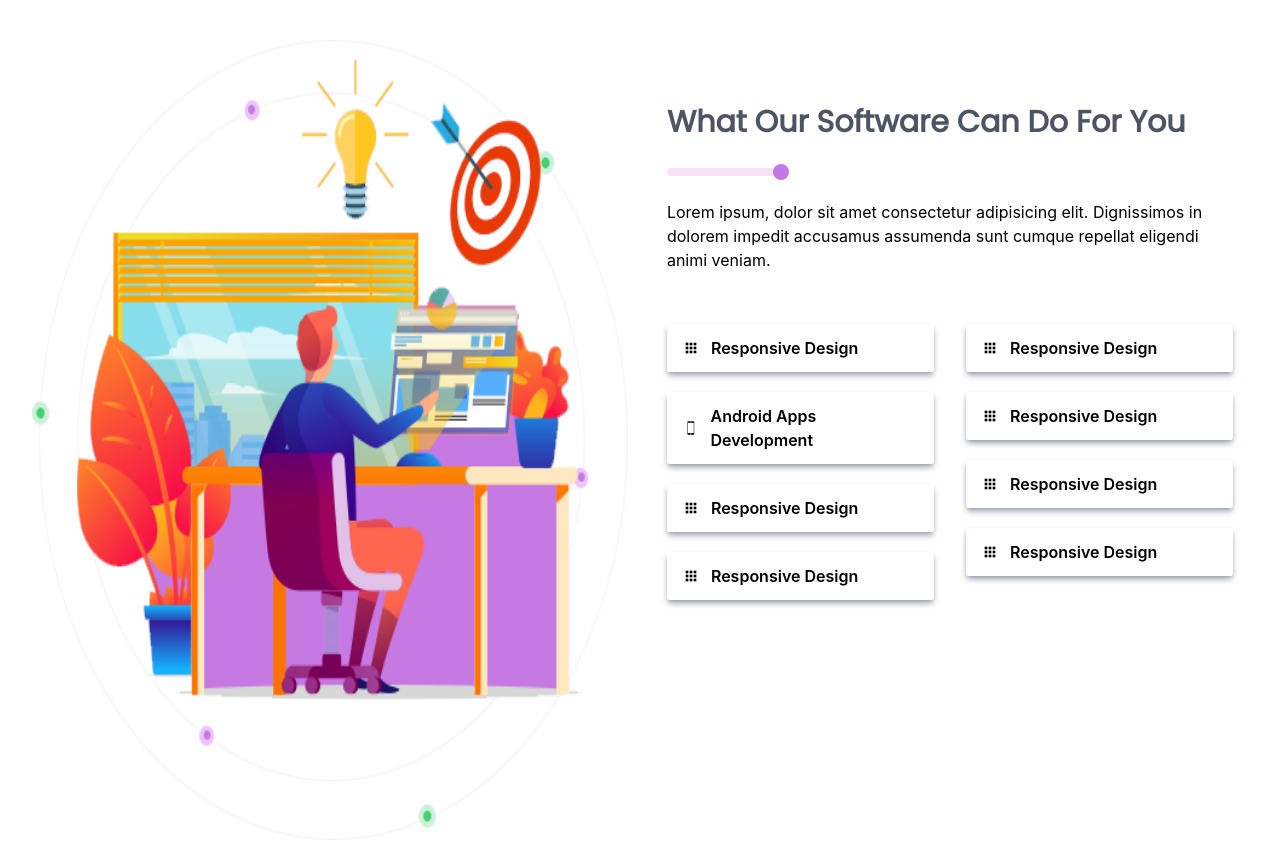
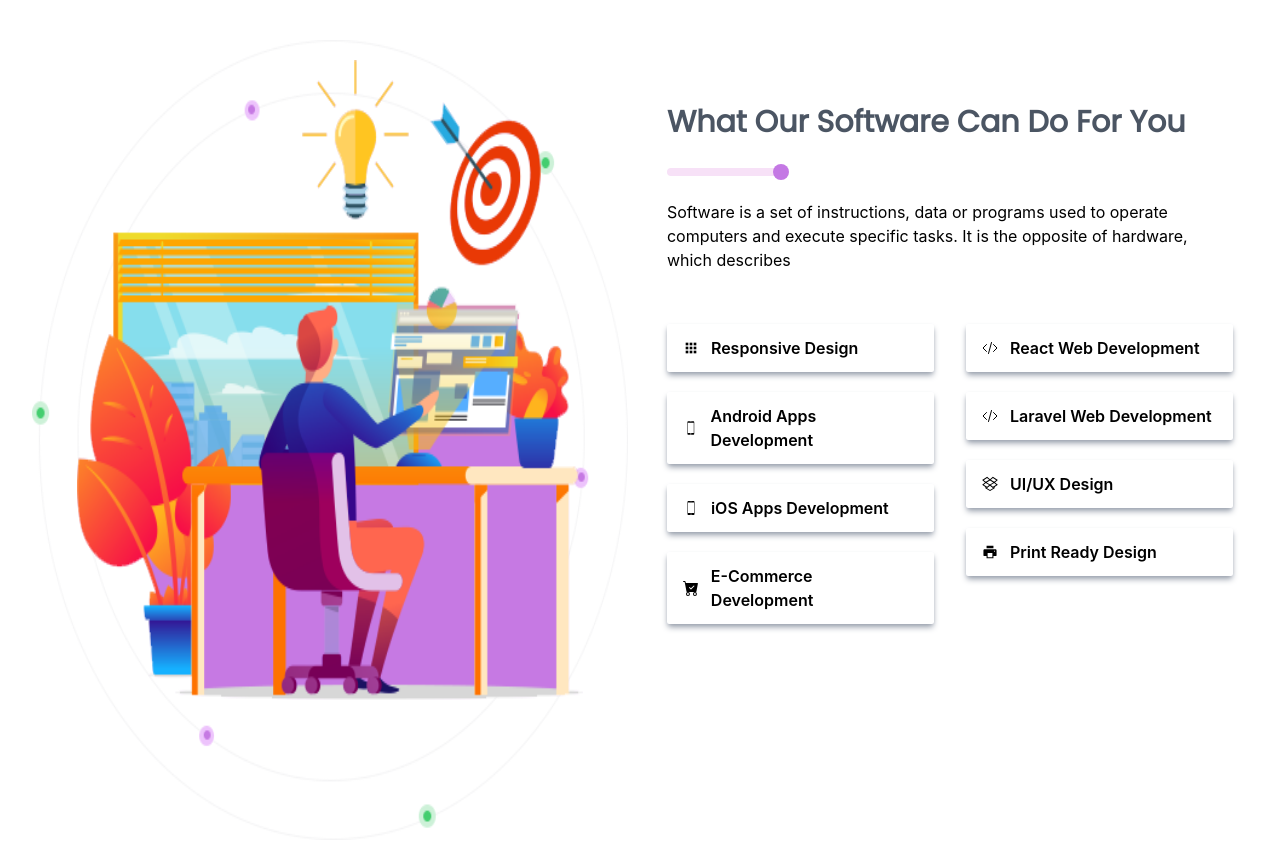
Before and after one commit to RakibHasanDev/Our-company, a React (Create React App) app: page / in a window 1280 px wide. Shown: the top 866 px of the page. Built offline with nearby package versions, Linux system fonts and the light colour scheme.

Commit message:
added all code

```diff
--- a/src/Components/OurService/OurService.js
+++ b/src/Components/OurService/OurService.js
@@ -6,6 +6,10 @@ import background from '../../../src/assets/bgimg.png'
 
 import { CgMenuGridR } from 'react-icons/cg';
 import { IoIosPhonePortrait } from 'react-icons/io';
+import { BsFillCartCheckFill } from 'react-icons/bs';
+import { HiOutlineCodeBracket } from 'react-icons/hi2';
+import { TfiDropbox } from 'react-icons/tfi';
+import { AiFillPrinter } from 'react-icons/ai';
 
 const OurService = () => {
 
@@ -36,7 +40,7 @@ const OurService = () => {
                 </div>
                 <p className='bg-[#C478E4] p-2 rounded-full w-2 -mt-3 ball'></p>
 
-                <p className='mt-5'>Lorem ipsum, dolor sit amet consectetur adipisicing elit. Dignissimos in dolorem impedit accusamus assumenda sunt cumque repellat eligendi animi veniam.</p>
+                <p className='mt-5'> Software is a set of instructions, data or programs used to operate computers and execute specific tasks. It is the opposite of hardware, which describes</p>
                 <div className='grid grid-cols-1 md:grid-cols-2 md:gap-8 mt-8'>
 
 
@@ -49,26 +53,26 @@ const OurService = () => {
                             <IoIosPhonePortrait /> <p className='text-md font-semibold'>Android Apps Development</p>
                         </div>
                         <div className='flex gap-3 items-center my-5 shadow-md rounded-sm shadow-gray-400 py-3 px-4'>
-                            <CgMenuGridR /> <p className='text-md font-semibold'>Responsive Design</p>
+                            <IoIosPhonePortrait /> <p className='text-md font-semibold'>iOS Apps Development</p>
                         </div>
                         <div className='flex gap-3 items-center my-5 shadow-md rounded-sm shadow-gray-400 py-3 px-4'>
-                            <CgMenuGridR /> <p className='text-md font-semibold'>Responsive Design</p>
+                            <BsFillCartCheckFill /> <p className='text-md font-semibold'>E-Commerce Development</p>
                         </div>
 
                     </div>
 
                     <div>
                         <div className='flex gap-3 items-center my-5 shadow-md rounded-sm shadow-gray-400 py-3 px-4'>
-                            <CgMenuGridR /> <p className='text-md font-semibold'>Responsive Design</p>
+                            <HiOutlineCodeBracket /> <p className='text-md font-semibold'>React Web Development</p>
                         </div>
                         <div className='flex gap-3 items-center my-5 shadow-md rounded-sm shadow-gray-400 py-3 px-4'>
-                            <CgMenuGridR /> <p className='text-md font-semibold'>Responsive Design</p>
+                            <HiOutlineCodeBracket /> <p className='text-md font-semibold'>Laravel Web Development</p>
                         </div>
                         <div className='flex gap-3 items-center my-5 shadow-md rounded-sm shadow-gray-400 py-3 px-4'>
-                            <CgMenuGridR /> <p className='text-md font-semibold'>Responsive Design</p>
+                            <TfiDropbox /> <p className='text-md font-semibold'>UI/UX Design</p>
                         </div>
                         <div className='flex gap-3 items-center my-5 shadow-md rounded-sm shadow-gray-400 py-3 px-4'>
-                            <CgMenuGridR /> <p className='text-md font-semibold'>Responsive Design</p>
+                            <AiFillPrinter /> <p className='text-md font-semibold'>Print Ready Design</p>
                         </div>
                     </div>
 
```
